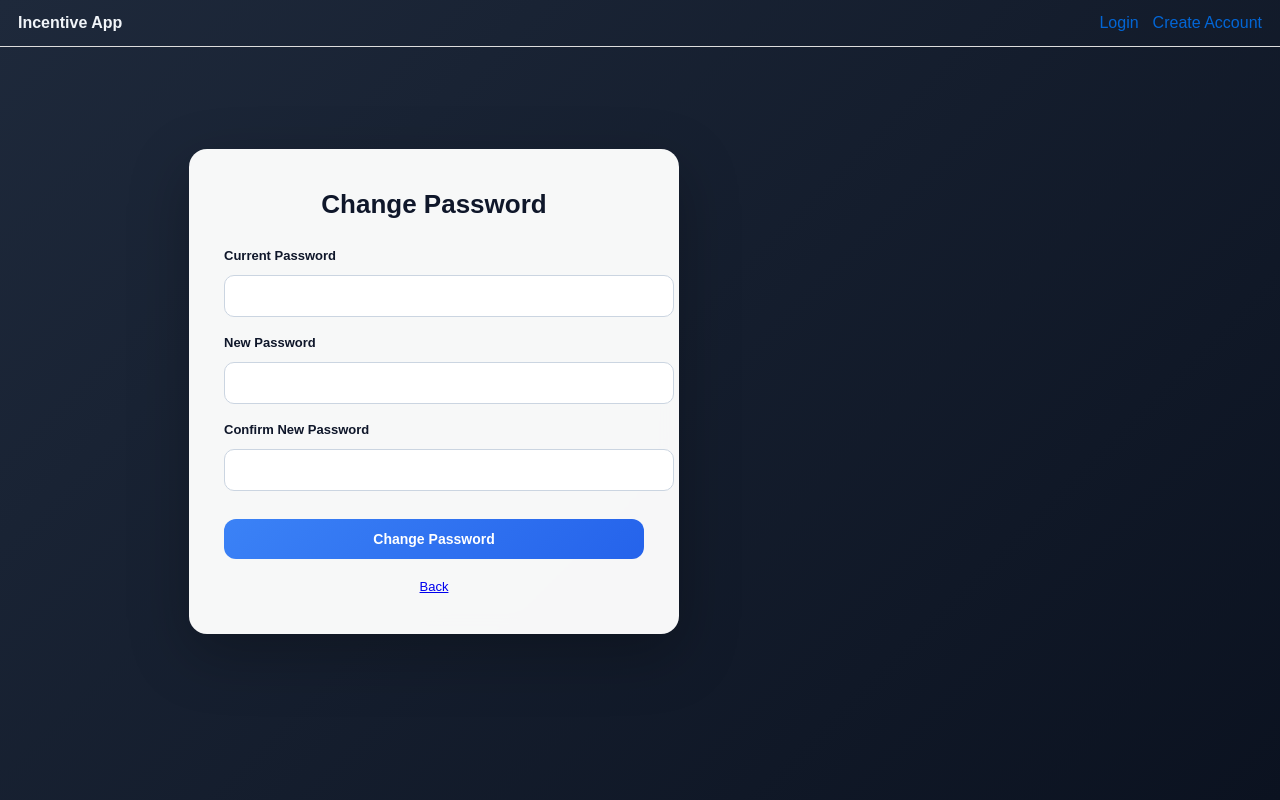
After one commit to Davidandr1/S26-CPSC4910-20, a Flask app: template incentive-app/templates/change_password.html in a window 1280 px wide. The commit adds this page. Run offline with Flask 3, Linux system fonts and the light colour scheme; the template is opened without the code that fills it: values that come from a table or form of the project are taken from there, others are empty; parts of the project's set-up code (start-up, migrations or seed data) failed here and were passed over.

Commit message:
Overhauled driver portion of login system to prepare for new application system. Add few quility of life UI changes. Updated About Page.

```diff
--- a/incentive-app/app/auth/forms.py
+++ b/incentive-app/app/auth/forms.py
@@ -71,3 +71,19 @@ class RegisterForm(Form):
             return False
 
         return True
+
+
+class ChangePasswordForm(Form):
+    current_password = PasswordField("Current Password", [
+        validators.DataRequired(message="Current password is required.")
+    ])
+
+    new_password = PasswordField("New Password", [
+        validators.DataRequired(message="New password is required."),
+        validators.Length(min=8, message="New password must be at least 8 characters.")
+    ])
+
+    confirm_password = PasswordField("Confirm New Password", [
+        validators.DataRequired(message="Please confirm the new password."),
+        validators.EqualTo('new_password', message='Passwords must match.')
+    ])
--- a/incentive-app/app/auth/routes.py
+++ b/incentive-app/app/auth/routes.py
@@ -3,7 +3,7 @@ from sqlalchemy import text
 from werkzeug.security import generate_password_hash, check_password_hash
 
 from app.db import engine
-from app.auth.forms import LoginForm, RegisterForm, normalize_phone
+from app.auth.forms import LoginForm, RegisterForm, ChangePasswordForm, normalize_phone
 import secrets, string, requests, os
 
 auth_bp = Blueprint("auth", __name__)
@@ -64,7 +64,33 @@ def login_submit():
             WHERE Username = :u
         """), {"u": username}).fetchone()
 
-    if not row or not row.Encrypted_Password or not check_password_hash(row.Encrypted_Password, password):
+    if not row:
+        # If no user, check if there's a pending application with this username
+        with engine.connect() as conn:
+                app_row = conn.execute(text("""
+                    SELECT Application_ID, App_Status, App_Time
+                    FROM APPLICATIONS
+                    WHERE App_Username = :u
+                """), {"u": username}).fetchone()
+
+        if app_row:
+                submitted = app_row.App_Time
+                try:
+                    # format timestamp for display
+                    submitted = submitted.strftime("%Y-%m-%d %H:%M:%S") if submitted else None
+                except Exception:
+                    pass
+
+                return render_template("application_status.html",
+                                       username=username,
+                                       status=app_row.App_Status,
+                                       submitted=submitted,
+                                       nav_pages=NAV_PAGES,
+                                       logged_in=is_logged_in()), 200
+
+        return render_template("login.html", form=form, error="Invalid username or password.", nav_pages=NAV_PAGES, logged_in=is_logged_in()), 400
+
+    if not row.Encrypted_Password or not check_password_hash(row.Encrypted_Password, password):
         return render_template("login.html", form=form, error="Invalid username or password.", nav_pages=NAV_PAGES, logged_in=is_logged_in()), 400
 
     session["user_id"] = row.User_ID
@@ -81,6 +107,60 @@ def login_submit():
                 session["sponsor_id"] = srow.Sponsor_ID
 
     return redirect(url_for("main.home_redirect"))
+
+
+@auth_bp.post("/application/cancel")
+def cancel_application():
+    # Allow applicants to cancel their application (only pending allowed)
+    username = request.form.get("username", "").strip()
+    if not username:
+        return redirect(url_for("auth.login_page"))
+
+    try:
+        with engine.begin() as conn:
+            conn.execute(text("DELETE FROM APPLICATIONS WHERE App_Username = :u AND App_Status = 'Pending'"), {"u": username})
+    except Exception:
+        return render_template("page.html", page_title="Error Cancelling Application", nav_pages=NAV_PAGES, logged_in=is_logged_in()), 500
+
+    return render_template("page.html", page_title="Application Cancelled", nav_pages=NAV_PAGES, logged_in=is_logged_in())
+
+
+@auth_bp.get("/change-password")
+def change_password_page():
+    r = require_login_redirect()
+    if r:
+        return r
+    form = ChangePasswordForm(meta={"csrf": False})
+    return render_template("change_password.html", form=form, error=None, nav_pages=NAV_PAGES, logged_in=is_logged_in())
+
+
+@auth_bp.post("/change-password")
+def change_password_submit():
+    r = require_login_redirect()
+    if r:
+        return r
+    form = ChangePasswordForm(request.form, meta={"csrf": False})
+    if not form.validate():
+        return render_template("change_password.html", form=form, error=None, nav_pages=NAV_PAGES, logged_in=is_logged_in()), 400
+
+    current = form.current_password.data
+    new_pw = form.new_password.data
+    user_id = session.get("user_id")
+
+    try:
+        with engine.begin() as conn:
+            row = conn.execute(text("SELECT Encrypted_Password FROM USERS WHERE User_ID = :uid"), {"uid": user_id}).fetchone()
+            if not row or not row.Encrypted_Password or not check_password_hash(row.Encrypted_Password, current):
+                return render_template("change_password.html", form=form, error="Current password is incorrect.", nav_pages=NAV_PAGES, logged_in=is_logged_in()), 400
+
+            new_hash = generate_password_hash(new_pw)
+            conn.execute(text("UPDATE USERS SET Encrypted_Password = :pw, Session_Version = Session_Version + 1 WHERE User_ID = :uid"), {"pw": new_hash, "uid": user_id})
+            new_version = conn.execute(text("SELECT Session_Version FROM USERS WHERE User_ID = :uid"), {"uid": user_id}).fetchone().Session_Version
+            session["session_version"] = new_version
+    except Exception:
+        return render_template("change_password.html", form=form, error="Database error changing password.", nav_pages=NAV_PAGES, logged_in=is_logged_in()), 500
+
+    return render_template("page.html", page_title="Password Changed", nav_pages=NAV_PAGES, logged_in=is_logged_in())
 @auth_bp.post("/reset")
 def reset_submit():
     username = request.form.get('username', '').strip()
@@ -199,39 +279,34 @@ def register_submit():
                                        sponsors=sponsor_names,
                                        nav_pages=NAV_PAGES, logged_in=is_logged_in()), 400
 
-            existing = conn.execute(
+            # Check for duplicates across existing USERS and pending/other APPLICATIONS
+            existing_user = conn.execute(
                 text("SELECT User_ID FROM USERS WHERE Username = :u OR User_Email = :e OR User_Phone_Num = :p"),
                 {"u": username, "e": email, "p": phone}
             ).fetchone()
 
-            if existing:
+            existing_app = conn.execute(
+                text("SELECT Application_ID FROM APPLICATIONS WHERE App_Username = :u OR App_Email = :e OR App_Phone_Num = :p OR License_Num = :lic"),
+                {"u": username, "e": email, "p": phone, "lic": license_num}
+            ).fetchone()
+
+            if existing_user or existing_app:
                 with engine.connect() as c2:
                     sponsors = c2.execute(text("SELECT Sponsor_Name FROM SPONSORS ORDER BY Sponsor_Name")).fetchall()
                 sponsor_names = [r.Sponsor_Name for r in sponsors]
 
                 return render_template("register.html", form=form,
-                                       error="Username, email, or phone already exists.",
+                                       error="Username, email, phone, or license already exists.",
                                        sponsors=sponsor_names,
                                        nav_pages=NAV_PAGES, logged_in=is_logged_in()), 400
 
+            # Insert into APPLICATIONS (applicants are reviewed before creating USERS/DRIVERS)
             conn.execute(text("""
-                INSERT INTO USERS
-                  (Username, Encrypted_Password, User_FName, User_LNAME, User_Email, User_Phone_Num, User_Type)
+                INSERT INTO APPLICATIONS
+                  (App_Username, Encrypted_Password, App_FName, App_LNAME, App_Email, App_Phone_Num, License_Num, App_Sponsor_ID, App_Status)
                 VALUES
-                  (:u, :pw, :fn, :ln, :em, :ph, 'Driver')
-            """), {"u": username, "pw": pw_hash, "fn": fname, "ln": lname, "em": email, "ph": phone})
-
-            new_id = conn.execute(text("SELECT LAST_INSERT_ID() AS id")).fetchone().id
-
-            conn.execute(text("""
-                INSERT INTO DRIVERS (User_ID, License_Num, User_Points, Sponsor_ID, App_Status)
-                VALUES (:uid, :lic, 0, :sid, 'Received')
-            """), {"uid": new_id, "lic": license_num, "sid": sponsor.Sponsor_ID})
-
-            session["user_id"] = new_id
-            session["username"] = username
-            session["user_type"] = "Driver"
-            session.permanent = True
+                  (:u, :pw, :fn, :ln, :em, :ph, :lic, :sid, 'Pending')
+            """), {"u": username, "pw": pw_hash, "fn": fname, "ln": lname, "em": email, "ph": phone, "lic": license_num, "sid": sponsor.Sponsor_ID})
 
     except Exception:
         with engine.connect() as c2:
@@ -243,7 +318,8 @@ def register_submit():
                                sponsors=sponsor_names,
                                nav_pages=NAV_PAGES, logged_in=is_logged_in()), 500
 
-    return redirect(url_for("main.driver_home"))
+    # Applicants are not automatically logged in; show confirmation page
+    return render_template("page.html", page_title="Application Submitted", nav_pages=NAV_PAGES, logged_in=is_logged_in())
 
 @auth_bp.get("/admin/create")
 def admin_create_page():
--- a/incentive-app/templates/about.html
+++ b/incentive-app/templates/about.html
@@ -6,8 +6,8 @@
   <div class="card">
     <h2 style="margin-top:0;">Sprint Information</h2>
     <div><strong>Team #:</strong> 20</div>
-    <div><strong>Version # (Sprint #):</strong> 3</div>
-    <div><strong>Release Date:</strong> 2/17/2026</div>
+    <div><strong>Version # (Sprint #):</strong> 4</div>
+    <div><strong>Release Date:</strong> 2/24/2026</div>
     <div><strong>Product Name:</strong> Good Driver Incentive Program</div>
     <div style="margin-top:10px;">
       <strong>Product Description:</strong><br>
@@ -15,7 +15,7 @@
     </div>
     <div style="margin-top:10px;">
       <strong>Demo Notes:</strong><br>
-      This demo includes the link from web page to the DB. You can create and log in to a Driver, Sponsor, or Admin account. Each has their own unique homepage. We will be linking the About page to the DB soon. New Improvements are further built out routes on admin and user creations by sponsors. A password reset has also been set up and is currently being debugged.
+      This demo will include the new password reset system, an overhauled account creation system, and partial application system. It also has a basic Storefront UI while we implement the APIs. We are working on the About Page DB link, we just wanted to speak to our client first.
     </div>
   </div>
 
--- a/incentive-app/templates/base.html
+++ b/incentive-app/templates/base.html
@@ -30,12 +30,18 @@
           <a href="/about">About</a>
         {% elif item[0] == "store" %}
           <a href="/store">Store</a>
-        {% else %}
+        {% elif item|length >= 3 %}
           <a href="/page/{{ item[2] }}">{{ item[1] }}</a>
         {% endif %}
       {% endfor %}
 
+      {# Show Store link for drivers if nav_pages doesn't include it #}
+      {% if session.user_type == 'Driver' %}
+        <a href="/store">Store</a>
+      {% endif %}
+
       <div class="spacer"></div>
+      <a href="/change-password">Change Password</a>
       <a href="/logout">Logout</a>
     {% else %}
       <div class="spacer"></div>
--- /dev/null
+++ b/incentive-app/templates/change_password.html
@@ -0,0 +1,48 @@
+{% extends "base.html" %}
+{% set title = "Change Password" %}
+
+{% block content %}
+<div class="auth-container">
+  <div class="auth-card">
+    <div class="auth-header">
+      <h1 class="auth-title">Change Password</h1>
+    </div>
+
+    {% if error %}
+      <div class="alert alert--error">{{ error }}</div>
+    {% endif %}
+
+    <form method="post" action="/change-password" novalidate>
+      <div class="form-group">
+        <label class="form-label">Current Password</label>
+        <input class="form-input" name="current_password" type="password">
+        {% for e in form.current_password.errors %}
+          <div class="form-error">{{ e }}</div>
+        {% endfor %}
+      </div>
+
+      <div class="form-group">
+        <label class="form-label">New Password</label>
+        <input class="form-input" name="new_password" type="password">
+        {% for e in form.new_password.errors %}
+          <div class="form-error">{{ e }}</div>
+        {% endfor %}
+      </div>
+
+      <div class="form-group">
+        <label class="form-label">Confirm New Password</label>
+        <input class="form-input" name="confirm_password" type="password">
+        {% for e in form.confirm_password.errors %}
+          <div class="form-error">{{ e }}</div>
+        {% endfor %}
+      </div>
+
+      <button class="btn btn--primary" type="submit" style="width:100%; margin-top: 10px;">Change Password</button>
+    </form>
+
+    <div class="auth-footer">
+      <a href="/">Back</a>
+    </div>
+  </div>
+</div>
+{% endblock %}
```
Also changed, not shown: incentive-app/templates/application_status.html (added, +35 -0 lines), 1 other file.
